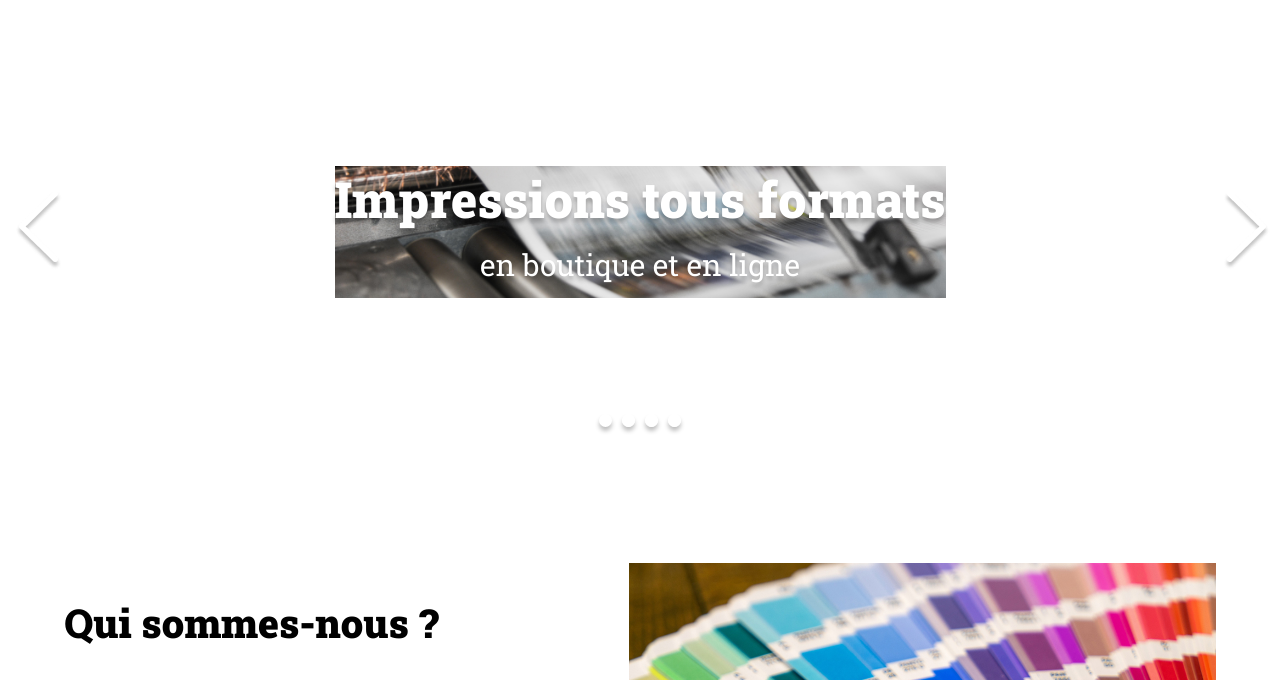
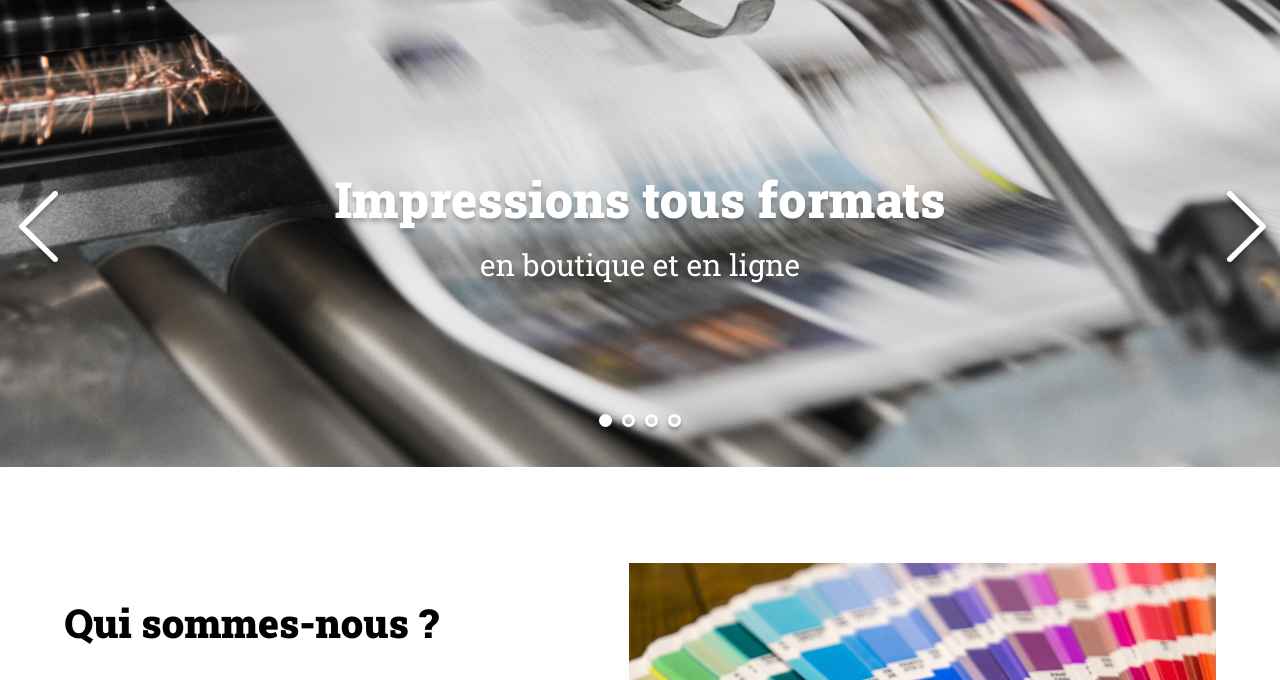
Before and after one commit to amoungui/print-it, a plain HTML site: page index.html in a window 1280 px wide. Shown: the part 104-784 px from the top of the page. Drawn offline with Linux system fonts and the light colour scheme.

Commit message:
review slider-content class with a flexbox style

```diff
--- a/assets/style.css
+++ b/assets/style.css
@@ -103,10 +103,7 @@ header {
 .devis {
 	background-color: var(--secondary-color);
 }
-#slider-content {
-	z-index: -1;
-	position: relative;
-}
+
 #banner {
 	display: flex;
 	flex-direction: column;
@@ -116,6 +113,16 @@ header {
 	min-height: 470px;
 	position: relative;
 	object-fit: cover;
+}
+#slider-content {
+	display: flex;
+	flex-direction: column;
+	align-items: center;
+	justify-content: center;
+	z-index: -1;
+	position: relative;
+	width: 100%;
+	min-height: 470px;
 }
 .banner-img {
 	position: absolute;
```
